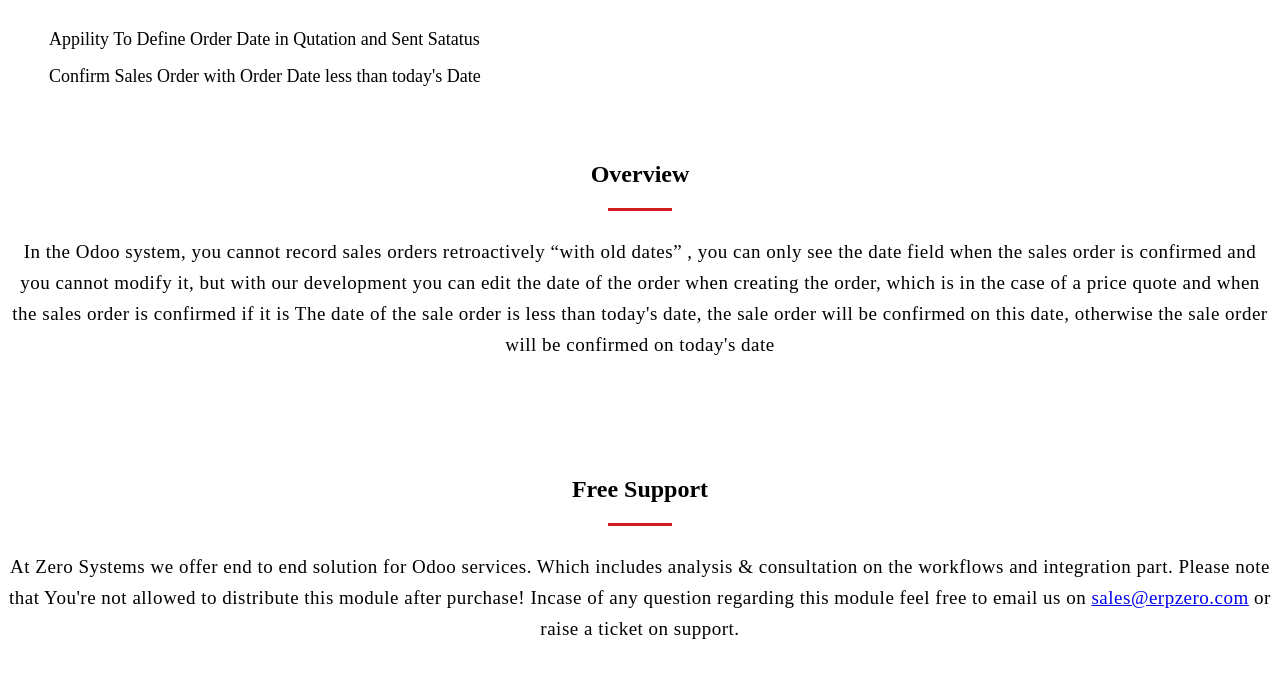
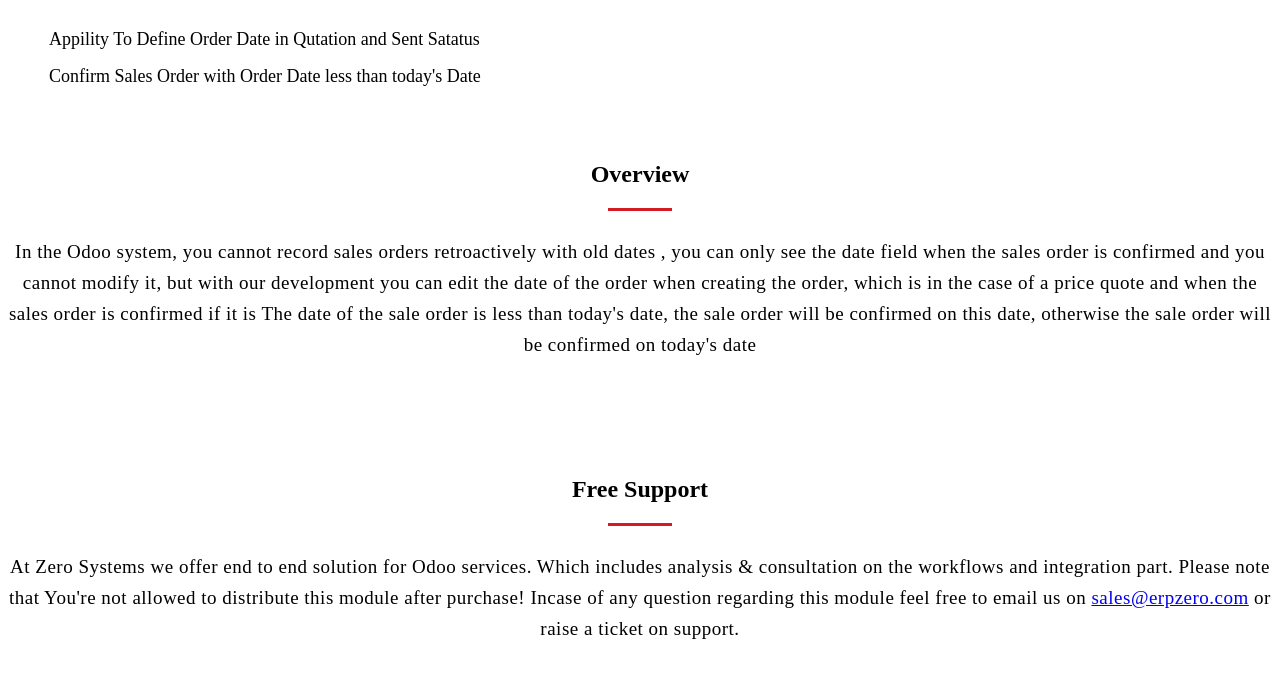
Before and after one commit to isszero06/so_edit_date_order, a plain HTML site: page so_edit_date_order/static/description/index.html in a window 1280 px wide. Shown: the part 219-896 px from the top of the page. Drawn offline with Linux system fonts and the light colour scheme.

Commit message:
Update index.html

```diff
--- a/so_edit_date_order/static/description/index.html
+++ b/so_edit_date_order/static/description/index.html
@@ -34,7 +34,7 @@
                   <hr style="margin-top: 0px;margin-bottom: 2%;border: 0;text-align: center;border-top: 3px solid #d21c22;width: 5%;">
                   <h3 class="oe_slogan"
                      style="text-align: center;font-size: 19px;width: 100%;margin: 0;margin-top: 14px;color: #000 !important;opacity: 1 !important;line-height: 31px;font-weight: 400;letter-spacing: .5px;margin-bottom: 21px;">
-                        In the Odoo system, you cannot record sales orders retroactively “with old dates” ,
+                        In the Odoo system, you cannot record sales orders retroactively with old dates ,
 
                         you can only see the date field when the sales order is confirmed and you cannot modify it,
 
```
